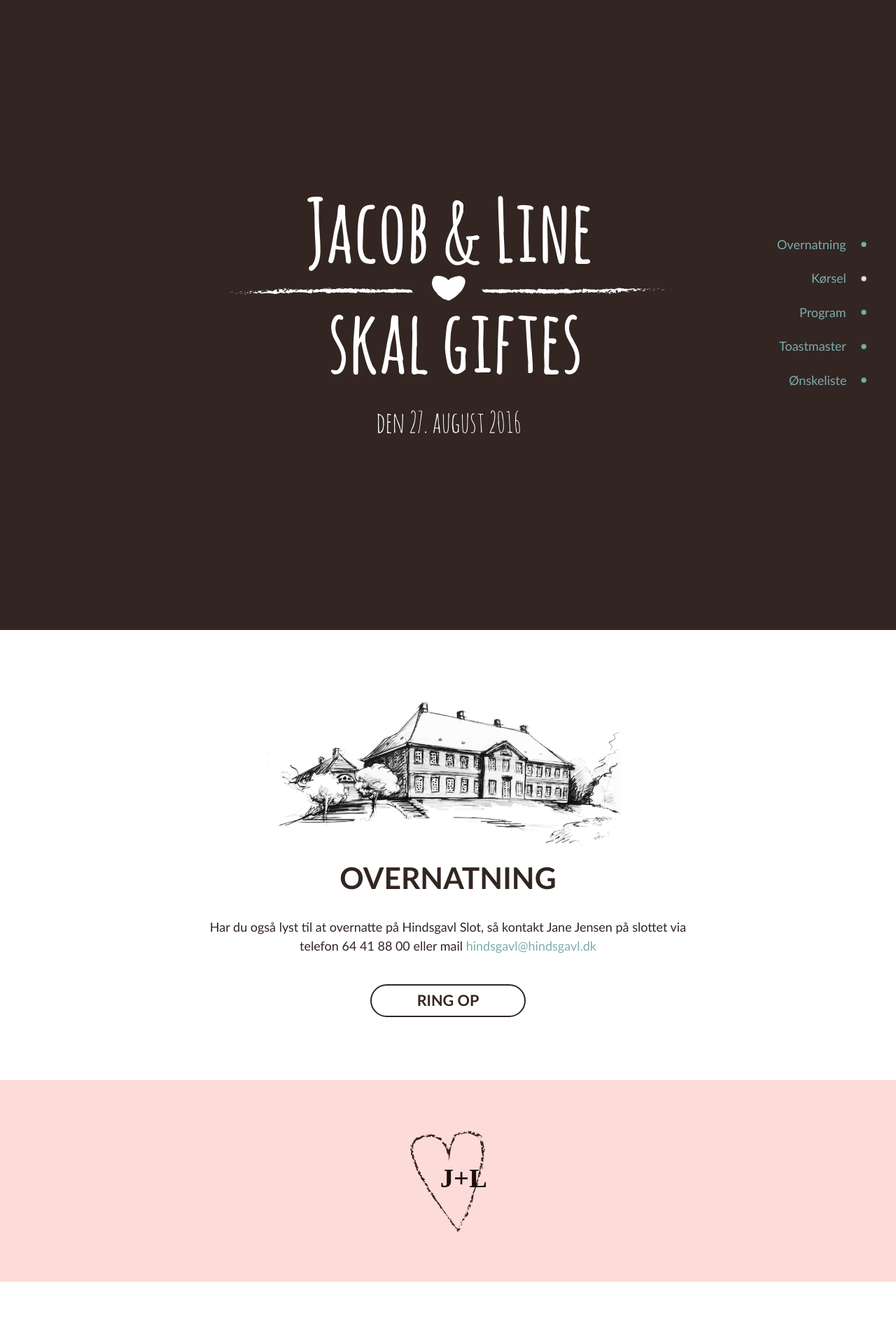
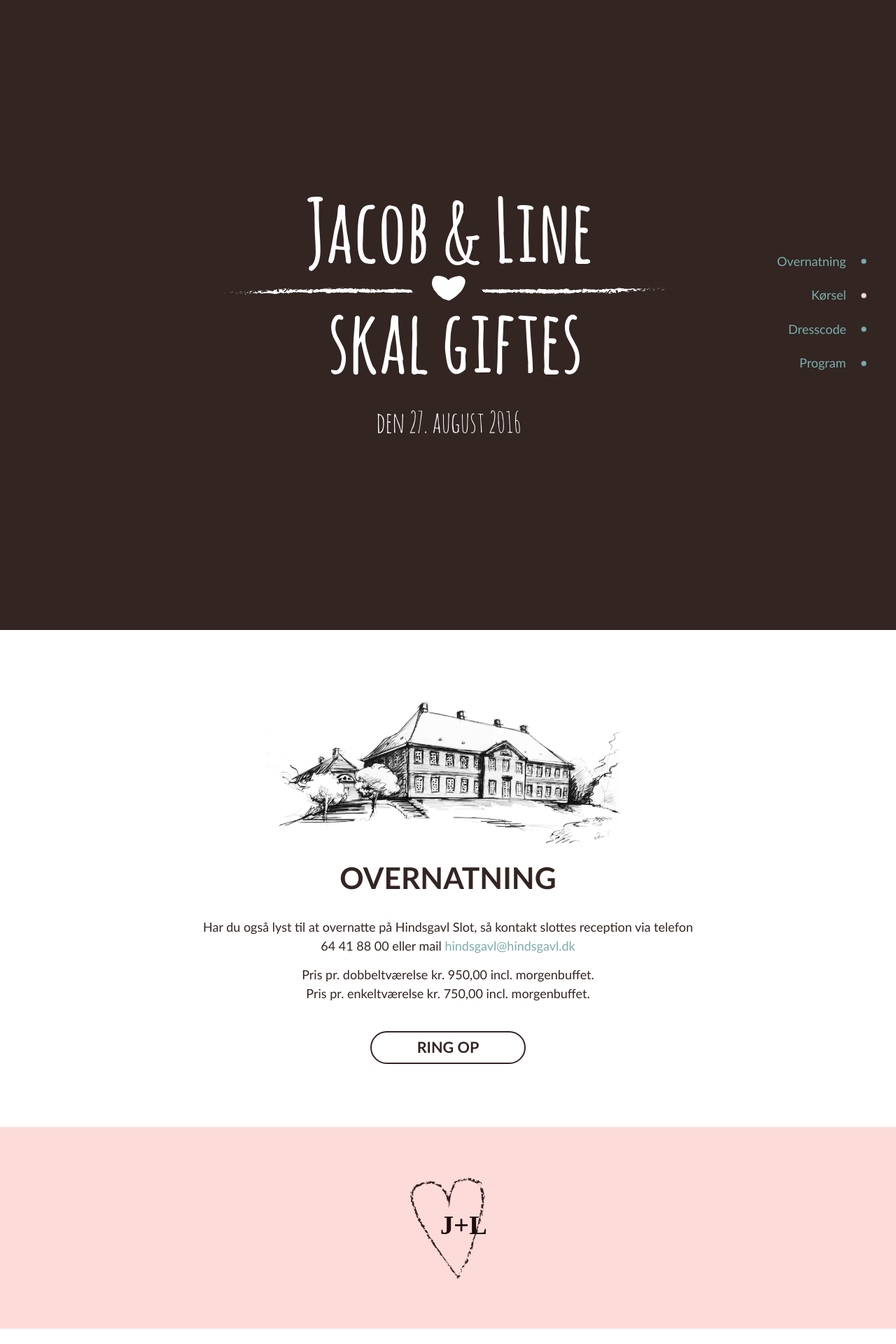
Before and after one commit to jacobmohl/skal-giftes, a Jekyll site: the page built from index.html, in a window 1280 px wide. Shown: the top 1920 px of the page at 70% size. Built offline with Jekyll 4.4.1, drawn with Linux system fonts in a browser that asks for light colours.

Commit message:
Update navigation

```diff
--- a/css/main.scss
+++ b/css/main.scss
@@ -78,18 +78,18 @@ section#transport {
     }
 
     .address {
-
-
-    @include media($medium-screen) {
-        @include span-columns(4);
-        &:first-child {
-            @include shift(2);
+        @include media($medium-screen) {
+            @include span-columns(4);
+            &:first-child {
+                @include shift(2);
+            }
         }
     }
 
+}
 
-
-    }
+section#dresscode {
+    background-color:$light-yellow;
 }
 
 section#toastmaster {
--- a/index.html
+++ b/index.html
@@ -33,11 +33,18 @@
                 </a>
             </li>
             <li>
-                <a href="#program" data-number="3">
+                <a href="#dresscode" data-number="3">
+                    <span class="nav-dot"></span>
+                    <span class="nav-label">Dresscode</span>
+                </a>
+            </li>
+            <li>
+                <a href="#program" data-number="4">
                     <span class="nav-dot"></span>
                     <span class="nav-label">Program</span>
                 </a>
             </li>
+            <!--
             <li>
                 <a href="#toastmaster" data-number="4">
                     <span class="nav-dot"></span>
@@ -50,6 +57,7 @@
                     <span class="nav-label">Ønskeliste</span>
                 </a>
             </li>
+            -->
         </ul>
     </nav>
     <a class="nav-trigger">Åben navigation<span></span></a>
@@ -64,7 +72,8 @@
             <div class="row">
                 <div class="span8of12">
                     <h1>Overnatning</h1>
-                    <p>Har du også lyst til at overnatte på Hindsgavl Slot, så kontakt Jane Jensen på slottet via telefon 64 41 88 00 eller mail <a href="mailto:hindsgavl@hindsgavl.dk">hindsgavl@hindsgavl.dk</a></p>
+                    <p>Har du også lyst til at overnatte på Hindsgavl Slot, så kontakt slottes reception via telefon 64 41 88 00 eller mail <a href="mailto:hindsgavl@hindsgavl.dk">hindsgavl@hindsgavl.dk</a></p>
+                    <p>Pris pr. dobbeltværelse kr. 950,00 incl. morgenbuffet.<br/>Pris pr. enkeltværelse kr. 750,00 incl. morgenbuffet.</p>
                     <br>
                     <a href="tel:64 41 88 00" class="button">Ring op</a>
                 </div>
@@ -91,8 +100,8 @@
         <br>
         <a id="btn_map_all" class="button button_small" href="#">Se alt</a>
     </section>
-    <section id="splitter1"></section>
-    <section id="dresscode">
+
+    <section id="dresscode" class="nav-section">
         <div class="containter">
             <div class="row">
                 <div class="span8of12">
@@ -104,8 +113,8 @@
                 </div>
             </div>
         </div>
+    </section>
 
-    </section>
     <section id="program" class="nav-section">
         <h1>Program</h1>
         <div class="container">
```
